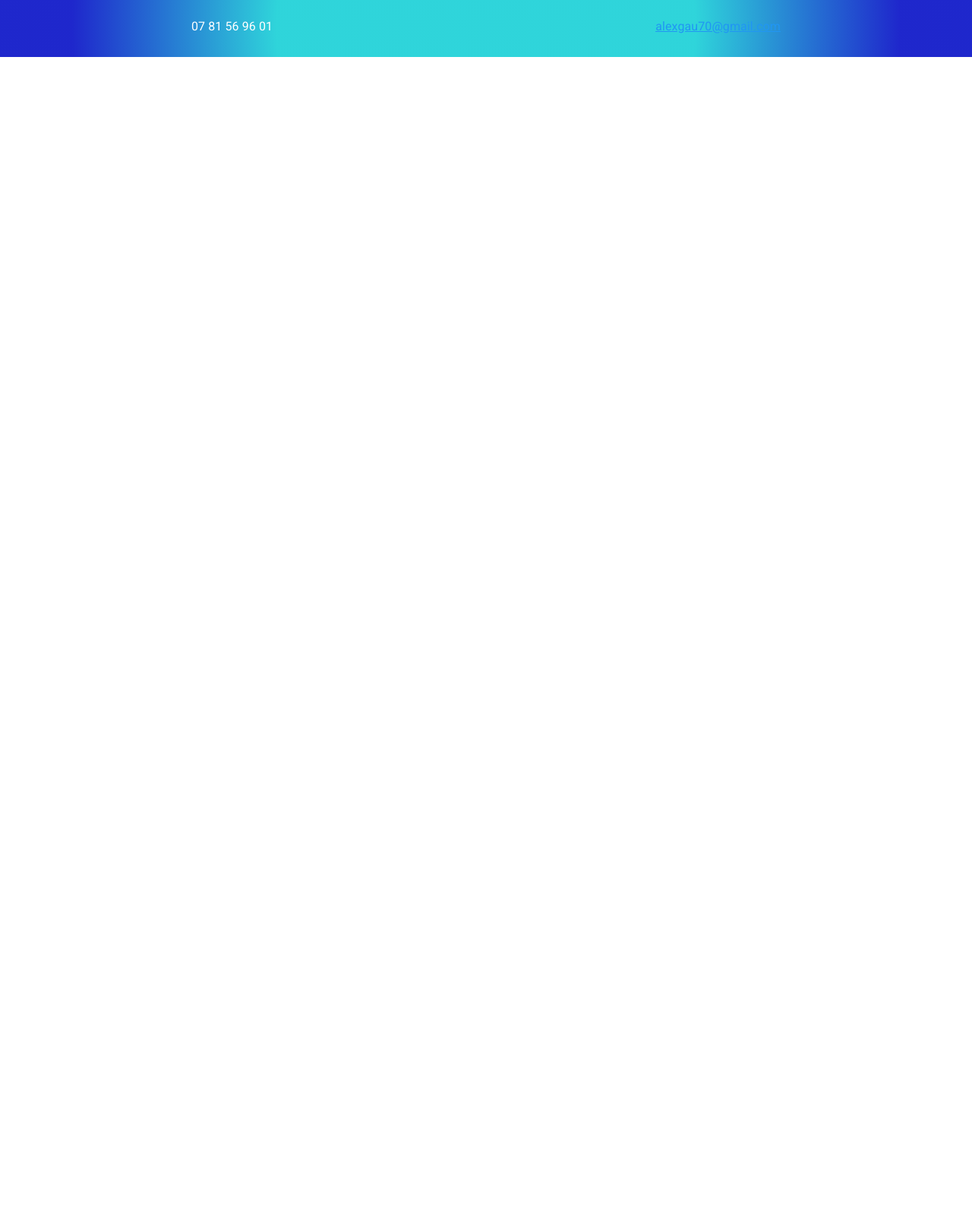
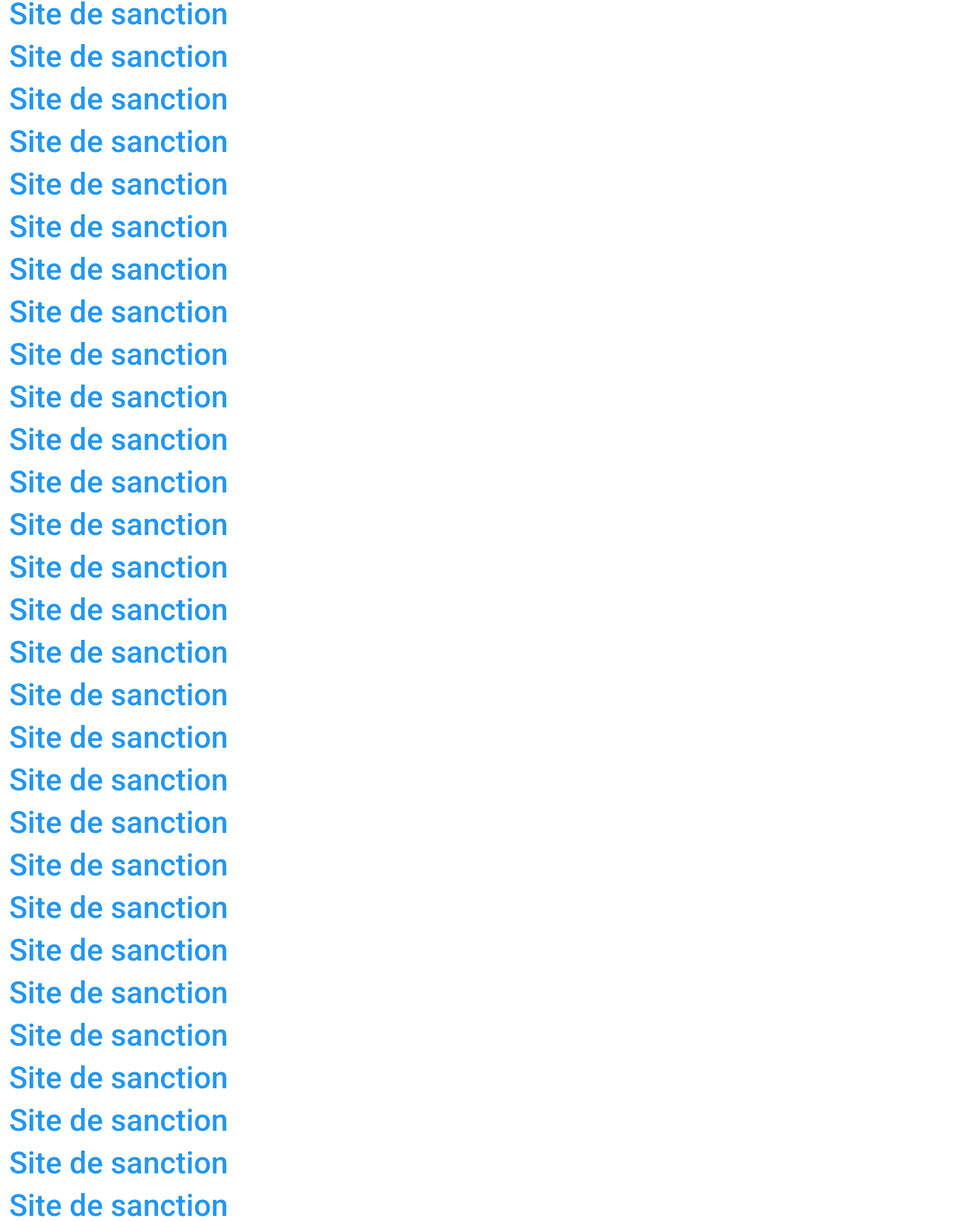
Before and after one commit to AlexandreOneFire22/portfolio, a plain HTML site: page public/index.html in a window 1280 px wide. Shown: the part 725-2333 px from the top of the page at 76% size. Before the commit the page ends 800 px from the top, so only its background shows below. Drawn offline with Linux system fonts and the light colour scheme.

Commit message:
c'est de ma merde

```diff
--- a/public/index.html
+++ b/public/index.html
@@ -9,7 +9,7 @@
     <title>Accueil</title>
 </head>
 
-<body class="bg-image" style="background-image: url('assets/fond_bleu_noir.jpg');">
+<body class="bg-image" style="background-image: url('assets/fond_bleu_noir.jpg')">
 
 <header>
     <nav>
@@ -23,13 +23,72 @@
     </nav>
 </header>
 
-<main>
+<main class="container-fluid mt-2">
+    <h1 class="text-primary fs-1"> Site de sanction</h1>
+    <h1 class="text-primary fs-1"> Site de sanction</h1>
+    <h1 class="text-primary fs-1"> Site de sanction</h1>
+    <h1 class="text-primary fs-1"> Site de sanction</h1>
+    <h1 class="text-primary fs-1"> Site de sanction</h1>
+    <h1 class="text-primary fs-1"> Site de sanction</h1>
+    <h1 class="text-primary fs-1"> Site de sanction</h1>
+    <h1 class="text-primary fs-1"> Site de sanction</h1>
+    <h1 class="text-primary fs-1"> Site de sanction</h1>
+    <h1 class="text-primary fs-1"> Site de sanction</h1>
+    <h1 class="text-primary fs-1"> Site de sanction</h1>
+    <h1 class="text-primary fs-1"> Site de sanction</h1>
+    <h1 class="text-primary fs-1"> Site de sanction</h1>
+    <h1 class="text-primary fs-1"> Site de sanction</h1>
+    <h1 class="text-primary fs-1"> Site de sanction</h1>
+    <h1 class="text-primary fs-1"> Site de sanction</h1>
+    <h1 class="text-primary fs-1"> Site de sanction</h1>
+    <h1 class="text-primary fs-1"> Site de sanction</h1>
+    <h1 class="text-primary fs-1"> Site de sanction</h1>
+    <h1 class="text-primary fs-1"> Site de sanction</h1>
+    <h1 class="text-primary fs-1"> Site de sanction</h1>
+    <h1 class="text-primary fs-1"> Site de sanction</h1>
+    <h1 class="text-primary fs-1"> Site de sanction</h1>
+    <h1 class="text-primary fs-1"> Site de sanction</h1>
+    <h1 class="text-primary fs-1"> Site de sanction</h1>
+    <h1 class="text-primary fs-1"> Site de sanction</h1>
+    <h1 class="text-primary fs-1"> Site de sanction</h1>
+    <h1 class="text-primary fs-1"> Site de sanction</h1>
+    <h1 class="text-primary fs-1"> Site de sanction</h1>
+    <h1 class="text-primary fs-1"> Site de sanction</h1>
+    <h1 class="text-primary fs-1"> Site de sanction</h1>
+    <h1 class="text-primary fs-1"> Site de sanction</h1>
+    <h1 class="text-primary fs-1"> Site de sanction</h1>
+    <h1 class="text-primary fs-1"> Site de sanction</h1>
+    <h1 class="text-primary fs-1"> Site de sanction</h1>
+    <h1 class="text-primary fs-1"> Site de sanction</h1>
+    <h1 class="text-primary fs-1"> Site de sanction</h1>
+    <h1 class="text-primary fs-1"> Site de sanction</h1>
+    <h1 class="text-primary fs-1"> Site de sanction</h1>
+    <h1 class="text-primary fs-1"> Site de sanction</h1>
+    <h1 class="text-primary fs-1"> Site de sanction</h1>
+    <h1 class="text-primary fs-1"> Site de sanction</h1>
+    <h1 class="text-primary fs-1"> Site de sanction</h1>
+    <h1 class="text-primary fs-1"> Site de sanction</h1>
+    <h1 class="text-primary fs-1"> Site de sanction</h1>
+    <h1 class="text-primary fs-1"> Site de sanction</h1>
+    <h1 class="text-primary fs-1"> Site de sanction</h1>
+    <h1 class="text-primary fs-1"> Site de sanction</h1>
+    <h1 class="text-primary fs-1"> Site de sanction</h1>
+    <h1 class="text-primary fs-1"> Site de sanction</h1>
+    <h1 class="text-primary fs-1"> Site de sanction</h1>
+    <h1 class="text-primary fs-1"> Site de sanction</h1>
+    <h1 class="text-primary fs-1"> Site de sanction</h1>
+    <h1 class="text-primary fs-1"> Site de sanction</h1>
+    <h1 class="text-primary fs-1"> Site de sanction</h1>
+    <h1 class="text-primary fs-1"> Site de sanction</h1>
+    <h1 class="text-primary fs-1"> Site de sanction</h1>
+    <h1 class="text-primary fs-1"> Site de sanction</h1>
+    <h1 class="text-primary fs-1"> Site de sanction</h1>
     <h1 class="text-primary fs-1"> Site de sanction</h1>
 </main>
 
 
 
-<footer class="fixed-bottom d-flex justify-content-around" id="footerMoins">
+<footer class="fixed-bottom d-flex justify-content-around" id="footerPlus">
     <div class="text-white align-self-center">07 81 56 96 01</div>
     <div class="align-self-center"><a href="mailto:alexgau70@gmail.com">alexgau70@gmail.com</a></div>
 </footer>
```
Also changed, not shown: public/assets/css/bootstrap.min.css.
